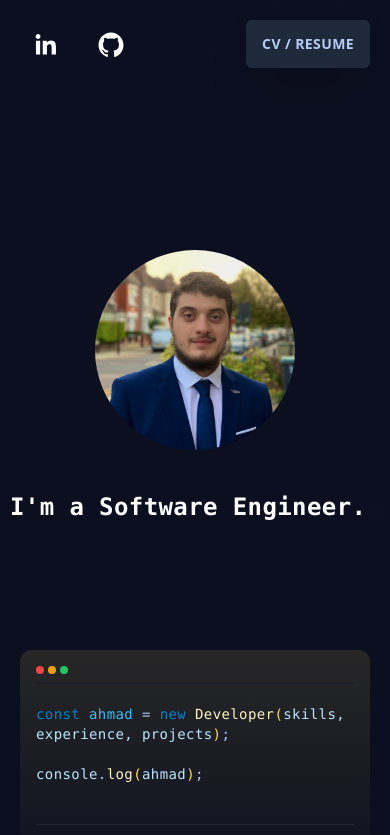
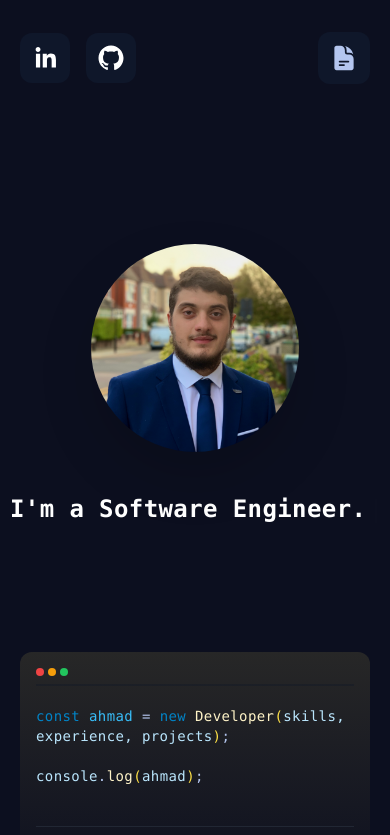
Before and after one commit to ahmadalghali/portfolio, a Next.js app: page / in a window 390 px wide. Shown: the top 835 px of the page. Built offline with nearby package versions, Linux system fonts and the light colour scheme.

Commit message:
responsive header

```diff
--- /dev/null
+++ b/components/DocumentIcon.tsx
@@ -0,0 +1,19 @@
+import React from "react";
+
+type Props = {
+  className: string;
+};
+function DocumentIcon({ className }: Props) {
+  return (
+    <svg xmlns='http://www.w3.org/2000/svg' viewBox='0 0 24 24' fill='currentColor' className={`${className}`}>
+      <path
+        fillRule='evenodd'
+        d='M5.625 1.5c-1.036 0-1.875.84-1.875 1.875v17.25c0 1.035.84 1.875 1.875 1.875h12.75c1.035 0 1.875-.84 1.875-1.875V12.75A3.75 3.75 0 0016.5 9h-1.875a1.875 1.875 0 01-1.875-1.875V5.25A3.75 3.75 0 009 1.5H5.625zM7.5 15a.75.75 0 01.75-.75h7.5a.75.75 0 010 1.5h-7.5A.75.75 0 017.5 15zm.75 2.25a.75.75 0 000 1.5H12a.75.75 0 000-1.5H8.25z'
+        clipRule='evenodd'
+      />
+      <path d='M12.971 1.816A5.23 5.23 0 0114.25 5.25v1.875c0 .207.168.375.375.375H16.5a5.23 5.23 0 013.434 1.279 9.768 9.768 0 00-6.963-6.963z' />
+    </svg>
+  );
+}
+
+export default DocumentIcon;
--- a/components/Header.tsx
+++ b/components/Header.tsx
@@ -1,22 +1,38 @@
 import React from "react";
 import { SocialIcon } from "react-social-icons";
+import DocumentIcon from "./DocumentIcon";
 type Props = {};
 
 function Header({}: Props) {
   return (
     <header>
-      <div className='p-5 flex justify-between max-w-5xl mx-auto  z-20'>
+      <div className='px-5 pt-8 flex justify-between max-w-7xl mx-auto items-center  z-20'>
         <div className='space-x-4'>
           <SocialIcon
             target='_blank'
             url='https://www.linkedin.com/in/ahmad-alghali'
             bgColor='transparent'
             fgColor='white'
+            className='p-4 bg-slate-900 rounded-xl'
           />
-          <SocialIcon target='_blank' url='https://www.github.com/ahmadalghali' bgColor='transparent' fgColor='white' />
+          <SocialIcon
+            target='_blank'
+            url='https://www.github.com/ahmadalghali'
+            bgColor='transparent'
+            fgColor='white'
+            className='p-4 bg-slate-900 rounded-xl'
+          />
         </div>
 
-        <a href='/ahmad-alghali-cv.pdf' download className='rounded-md btn bg-neutral border-none  shadow-2xl '>
+        <div className='p-3 bg-slate-900 rounded-xl sm:hidden '>
+          <DocumentIcon className='w-7 h-7' />
+        </div>
+
+        <a
+          href='/ahmad-alghali-cv.pdf'
+          download
+          className='hidden sm:flex rounded-md btn bg-neutral border-none  shadow-2xl '
+        >
           CV / Resume
         </a>
 
--- a/components/Hero.tsx
+++ b/components/Hero.tsx
@@ -15,13 +15,9 @@ function Hero({}: Props) {
 
   return (
     <div className='mt-40 flex flex-col items-center space-y-10 text-center justify-center'>
-      <Image
-        src='/my-photo.jpg'
-        alt='ahmad alghali'
-        className='rounded-full w-52 h-52 md:w-80 md:h-80 object-cover drop-shadown-2xl'
-        width='200'
-        height='200'
-      />
+      <div className='relative h-52 w-52  md:w-80 md:h-80  drop-shadow-2xl'>
+        <Image priority src='/my-photo.jpg' alt='ahmad alghali' className='rounded-full object-cover' layout='fill' />
+      </div>
 
       <div className='w-full h-20'>
         <h1 className='text-2xl md:text-4xl lg:text-5xl text-white font-bold'>
```
